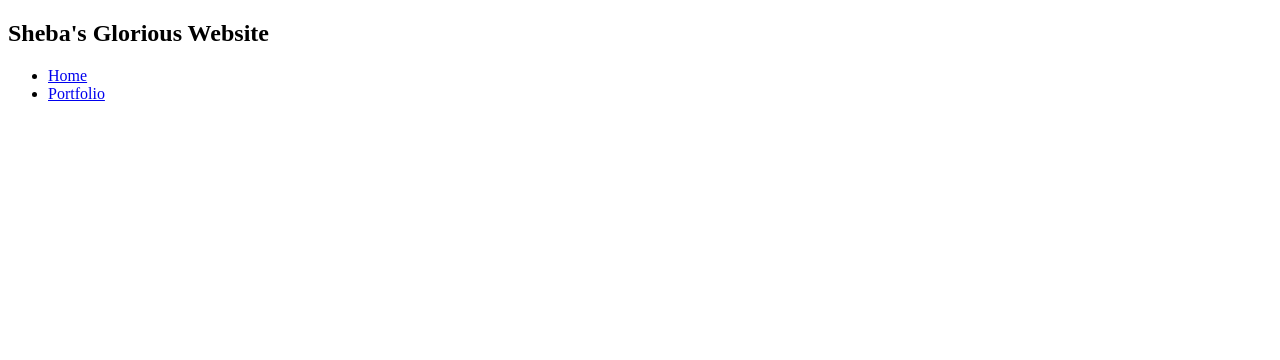
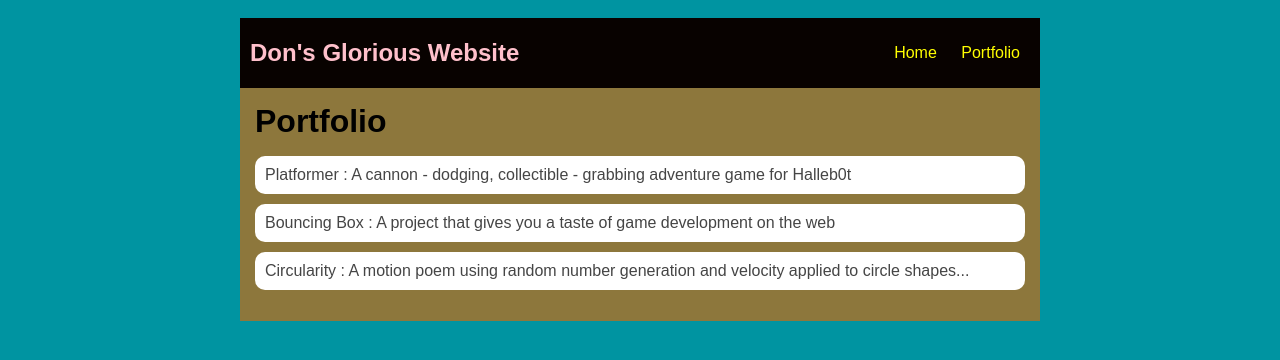
Before and after one commit to Donnnnnnnnn/Donnnnnnnnn.github.io, a plain HTML site: page portfolio.html in a window 1280 px wide. Drawn offline with Linux system fonts and the light colour scheme.

Commit message:
add portfolio.html file

```diff
--- a/portfolio.html
+++ b/portfolio.html
@@ -1,18 +1,96 @@
 <!DOCTYPE HTML>
 <html>
     <head>
-      <title>Sheba's Amazing Website</title>
+      <title>Don's Amazing Website</title>
+      <style type="text/css">
+        body {
+            background: rgb(0, 148, 161);
+            color: pink;
+            padding: 10px;
+            font-family: arial;
+        }
+        header {
+            font-size: 1.5em;
+            font-weight: bold;
+        }
+
+        #all-contents {
+            max-width: 800px;
+            margin: auto;
+        }
+
+        /* navigation menu */
+        nav {
+            background: rgb(8, 2, 0);
+            margin: 20 px;
+            display: flex;
+            padding: 10px;
+        }
+        h1 {
+            display: flex;
+            align-items: center;
+            color: pink;
+            flex: 1;
+            margin: 0;
+        }
+        #nav-ul {
+            list-style-image: none;
+        }
+        .nav-li {
+            display: inline-block;
+            padding: 0 10px;
+        }
+        .nav-a {
+            text-decoration: none;
+            color: #ff0;
+        }
+
+        /* main container area beneath menu */
+        main {
+            background: rgb(141, 119, 60);
+            display: flex;
+        }
+        .content {
+            flex: 1;
+            padding: 15px;
+        }
+           /* portfolio styles */
+           .content h1 {
+             color: black;
+         }
+
+         #portfolio {
+             list-style-type: none;
+             padding-left: 0;
+         }
+
+         #portfolio li {
+             background: #fff;
+             padding: 10px;
+             border-radius: 10px;
+             margin-bottom: 10px;
+         }
+
+         #portfolio li:hover {
+             background: #eee;
+         }
+
+         #portfolio a {
+             text-decoration: none;
+             color: #454545;
+         }
+
+         #nav {
+           border: 2px solid red;
+           border-radius: 25px;
+         }
+    </style>
     </head>
 
     <body>
       <div id="all-contents">
         <nav>
-          <main>
-            <div class="content">
-
-            </div>
-          </main>
-          <h1>Sheba's Glorious Website</h1>
+          <h1>Don's Glorious Website</h1>
           <ul id="nav-ul">
              <li class="nav-li">
              <a class="nav-a" href="index.html">Home</a>
@@ -22,6 +100,16 @@
            </li>
        </ul>
    </nav>
-      </div>
+   <main>
+    <div class="content">
+      <h1>Portfolio</h1>
+      <ul id="portfolio">
+        <li><a href="projects/platformer/">Platformer : A cannon - dodging, collectible - grabbing adventure game for Halleb0t</a></li>
+        <li><a href="projects/bouncing-box/">Bouncing Box : A project that gives you a taste of game development on the web </a></li>
+        <li><a href="projects/circularity/">Circularity : A motion poem using random number generation and velocity applied to circle shapes...</a></li>
+      </ul>
+    </div>
+   </main>
+  </div>
     </body>
 </html>
```
